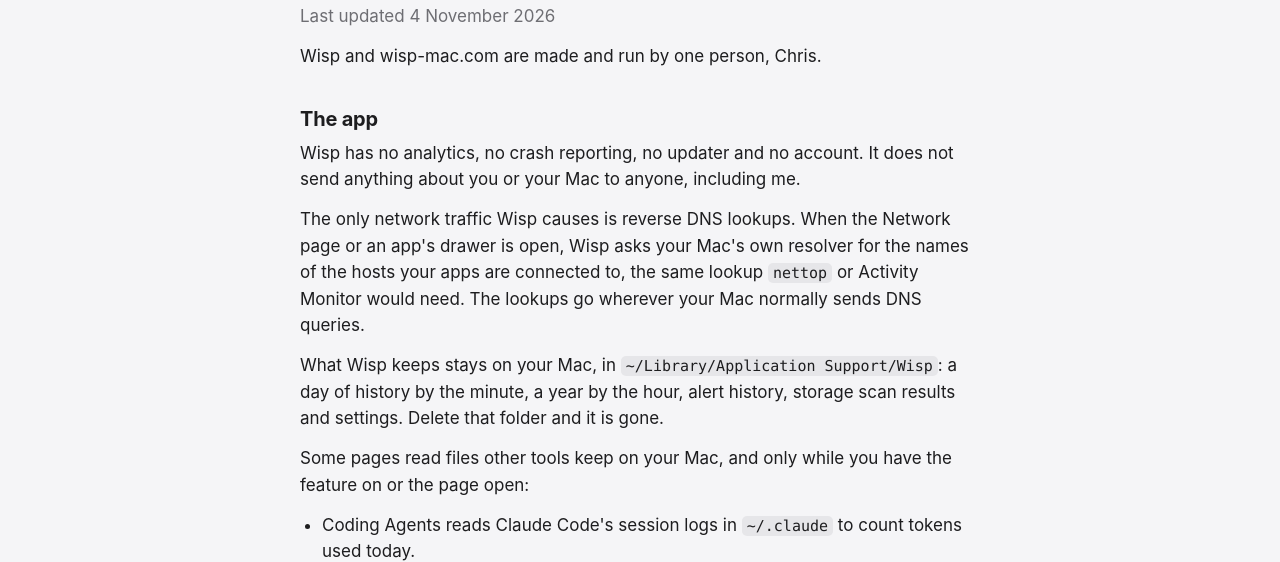
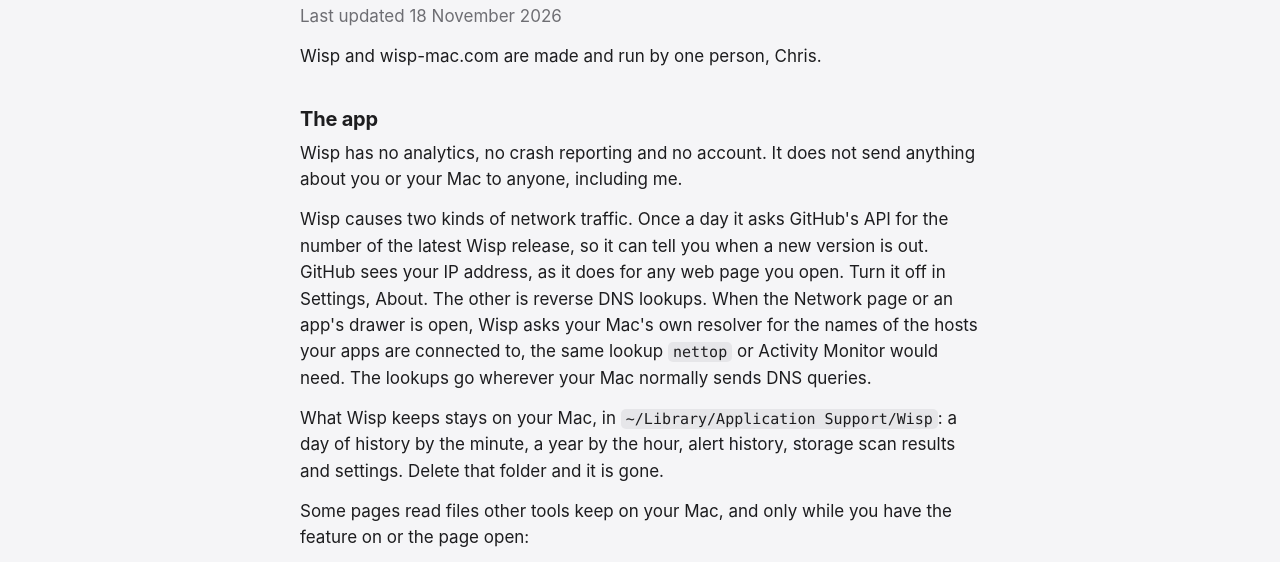
Before and after one commit to current/wisp, a plain HTML site: page site/privacy.html in a window 1280 px wide. Shown: the part 170-732 px from the top of the page. Drawn offline with Linux system fonts and the light colour scheme.

Commit message:
Privacy: describe the daily version check

```diff
--- a/site/privacy.html
+++ b/site/privacy.html
@@ -24,12 +24,12 @@
 </header>
 <main class="doc" id="main">
 <h1>Privacy</h1>
-<p class="fine">Last updated 4 November 2026</p>
+<p class="fine">Last updated 18 November 2026</p>
 <p>Wisp and wisp-mac.com are made and run by one person, Chris.</p>
 
 <h2>The app</h2>
-<p>Wisp has no analytics, no crash reporting, no updater and no account. It does not send anything about you or your Mac to anyone, including me.</p>
-<p>The only network traffic Wisp causes is reverse DNS lookups. When the Network page or an app's drawer is open, Wisp asks your Mac's own resolver for the names of the hosts your apps are connected to, the same lookup <code>nettop</code> or Activity Monitor would need. The lookups go wherever your Mac normally sends DNS queries.</p>
+<p>Wisp has no analytics, no crash reporting and no account. It does not send anything about you or your Mac to anyone, including me.</p>
+<p>Wisp causes two kinds of network traffic. Once a day it asks GitHub's API for the number of the latest Wisp release, so it can tell you when a new version is out. GitHub sees your IP address, as it does for any web page you open. Turn it off in Settings, About. The other is reverse DNS lookups. When the Network page or an app's drawer is open, Wisp asks your Mac's own resolver for the names of the hosts your apps are connected to, the same lookup <code>nettop</code> or Activity Monitor would need. The lookups go wherever your Mac normally sends DNS queries.</p>
 <p>What Wisp keeps stays on your Mac, in <code>~/Library/Application Support/Wisp</code>: a day of history by the minute, a year by the hour, alert history, storage scan results and settings. Delete that folder and it is gone.</p>
 <p>Some pages read files other tools keep on your Mac, and only while you have the feature on or the page open:</p>
 <ul>
```
